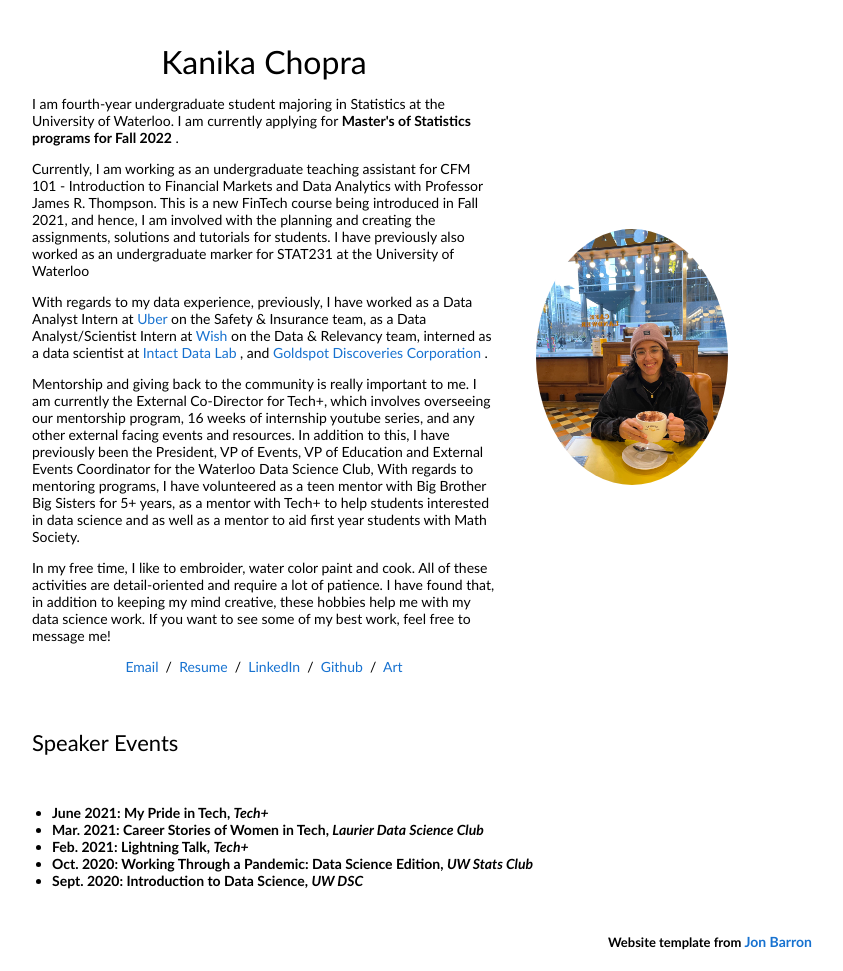
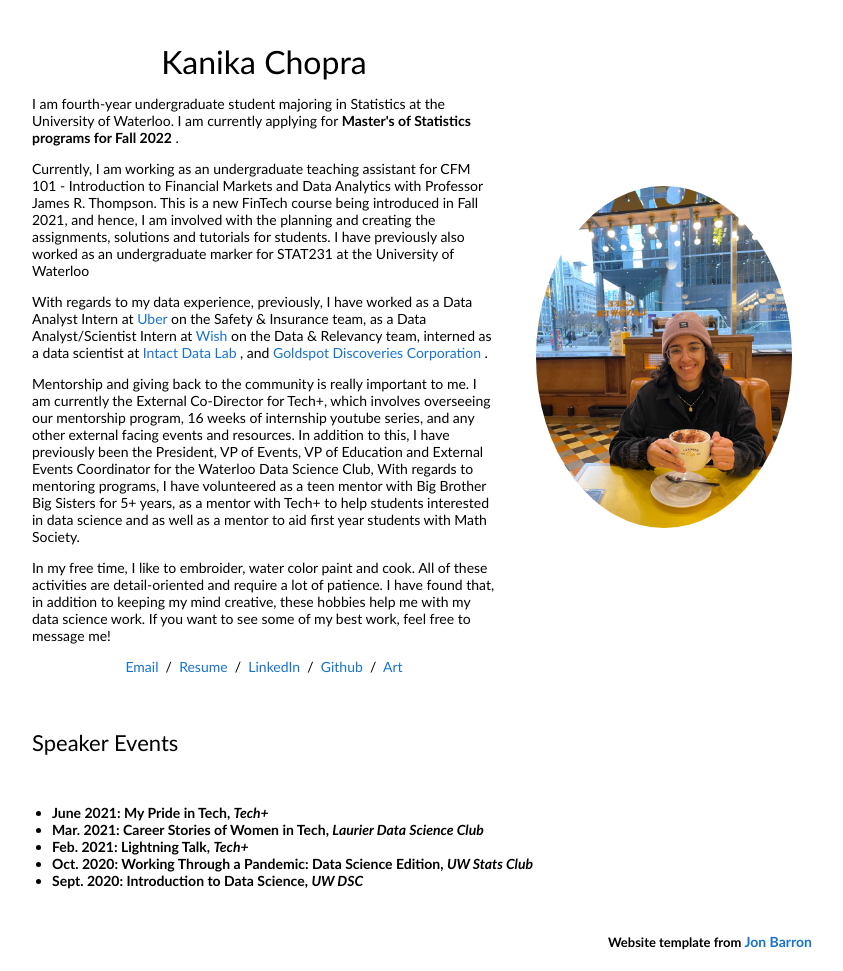
Before and after one commit to kanikadchopra/kanikadchopra.github.io, a Jekyll site: the page built from index.html, in a window 1280 px wide. Shown: the whole page, without its empty margins (228-1071 px from the left). Built offline with Jekyll 4.4.1, drawn with Linux system fonts in a browser that asks for light colours.

Commit message:
Update index.html

```diff
--- a/index.html
+++ b/index.html
@@ -52,7 +52,7 @@
               </p>
             </td>
             <td style="padding:2.5%;width:40%;max-width:40%">
-              <a href="images/IMG_3146.jpg"><img style="border-radius: 50%;width:75%;max-width:75%" alt="Me at a Coffee Shop" src="images/IMG_3146.jpg" class="hoverZoomLink"></a>
+              <a href="images/IMG_3146.jpg"><img style="border-radius: 50%;width:100%;max-width:100%;height=75%" alt="Me at a Coffee Shop" src="images/IMG_3146.jpg" class="hoverZoomLink"></a>
             </td>
           </tr>
         </tbody></table>
```
